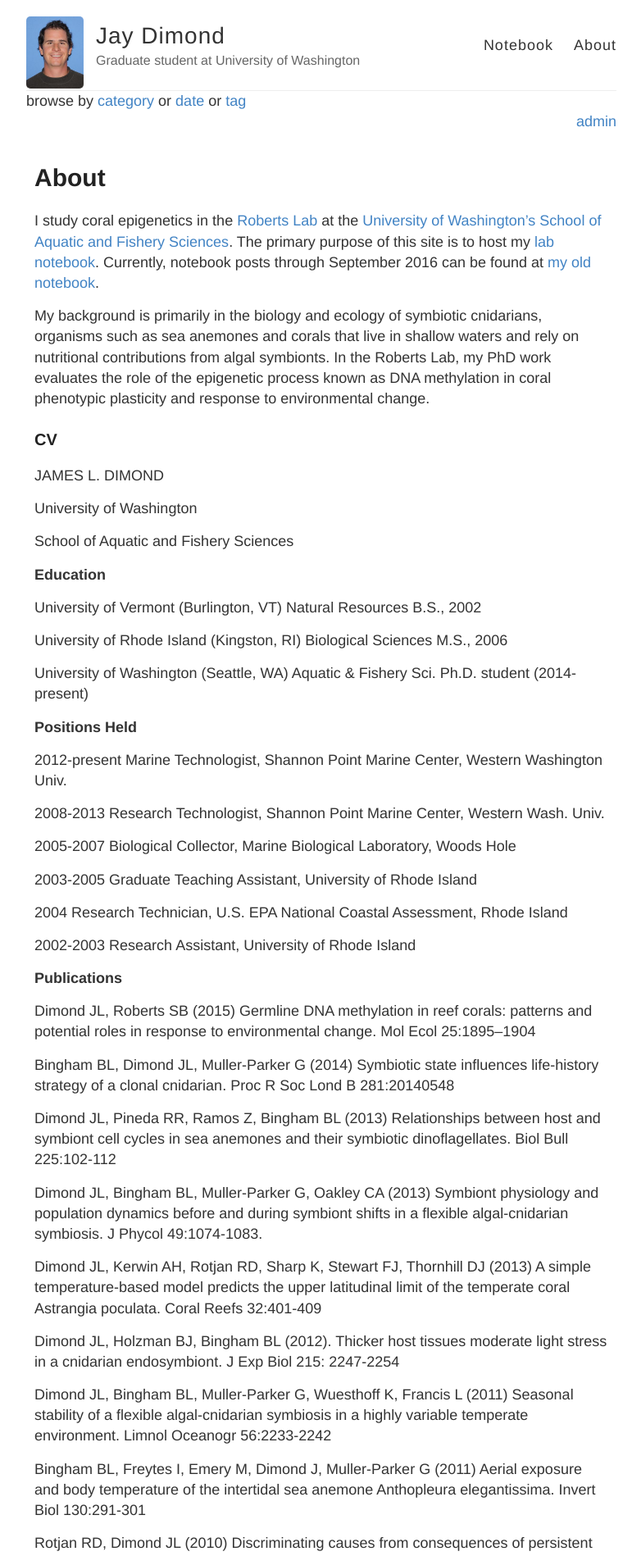
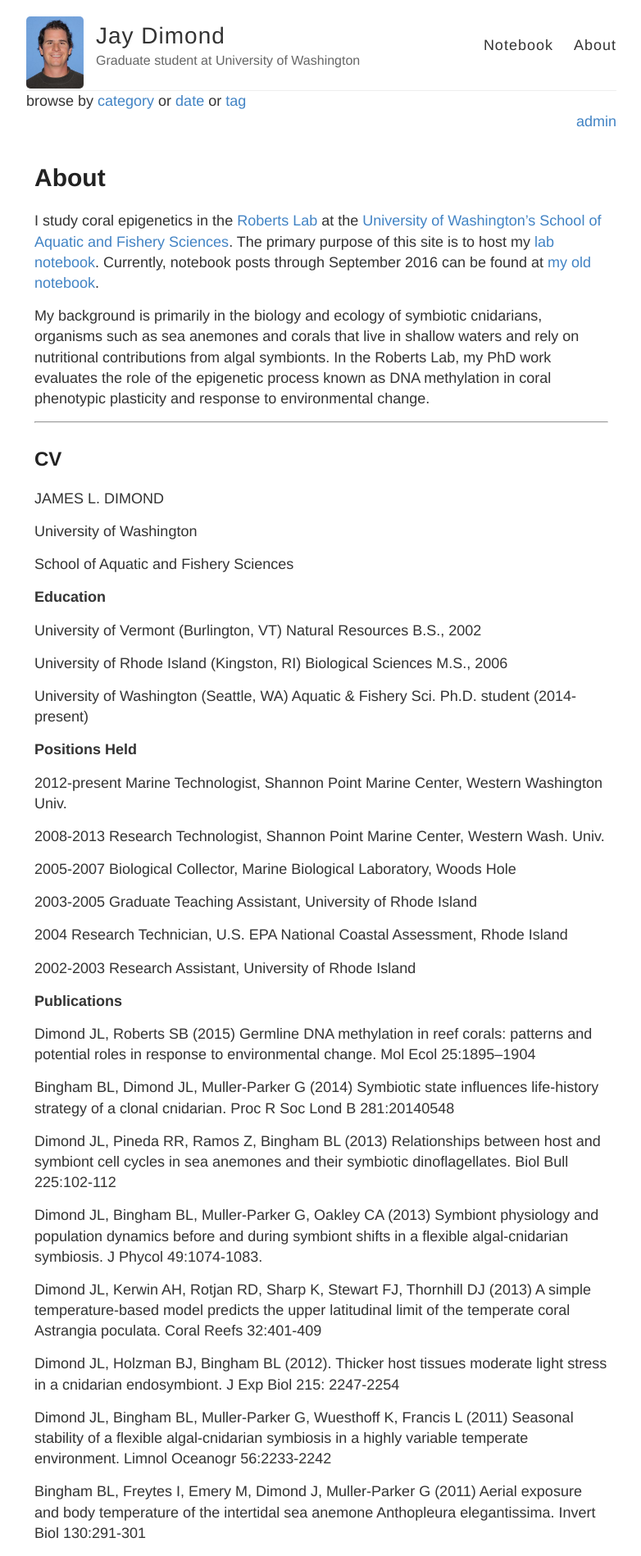
Before and after one commit to jldimond/old-personal-site, a Jekyll site: the page built from about.md, in a window 1280 px wide. Shown: the top 1898 px of the page at 82% size, without its empty margins (248-1030 px from the left). Built offline with Jekyll 4.4.1, drawn with Linux system fonts in a browser that asks for light colours.

```diff
--- a/about.md
+++ b/about.md
@@ -9,7 +9,9 @@ at the [University of Washington's School of Aquatic and Fishery Sciences](https
 
 My background is primarily in the biology and ecology of symbiotic cnidarians, organisms such as sea anemones and corals that live in shallow waters and rely on nutritional contributions from  algal symbionts. In the Roberts Lab, my PhD work evaluates the role of the epigenetic process known as DNA methylation in coral phenotypic plasticity and response to environmental change.
 
-### CV
+---
+
+## CV
 
 JAMES L. DIMOND
 
```
